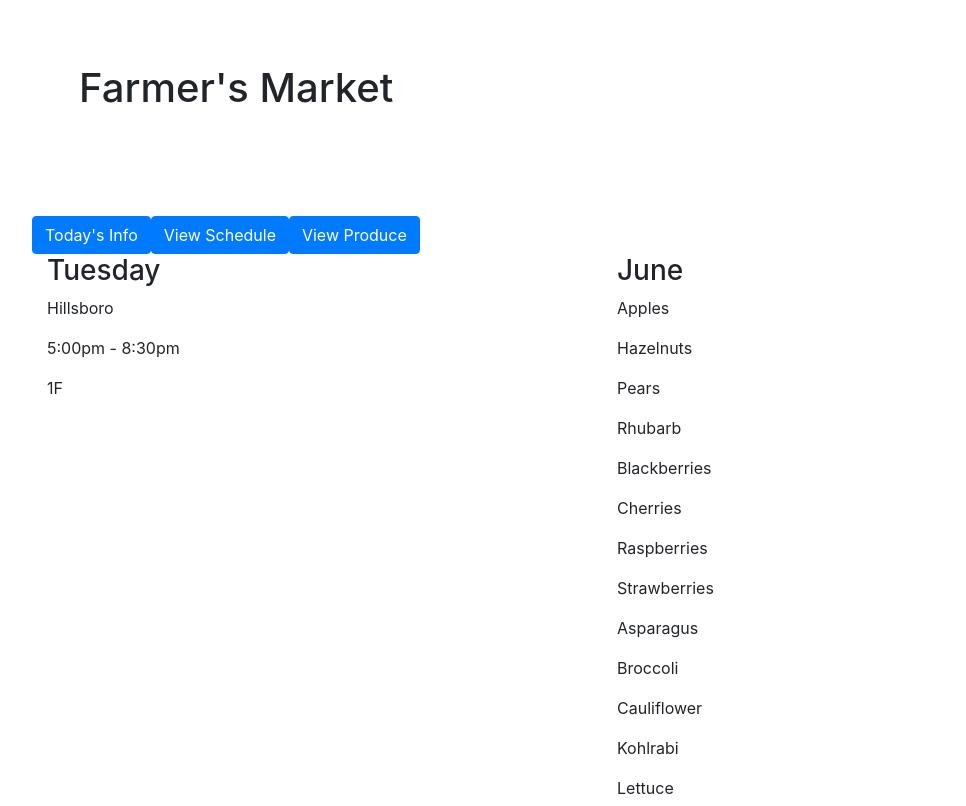
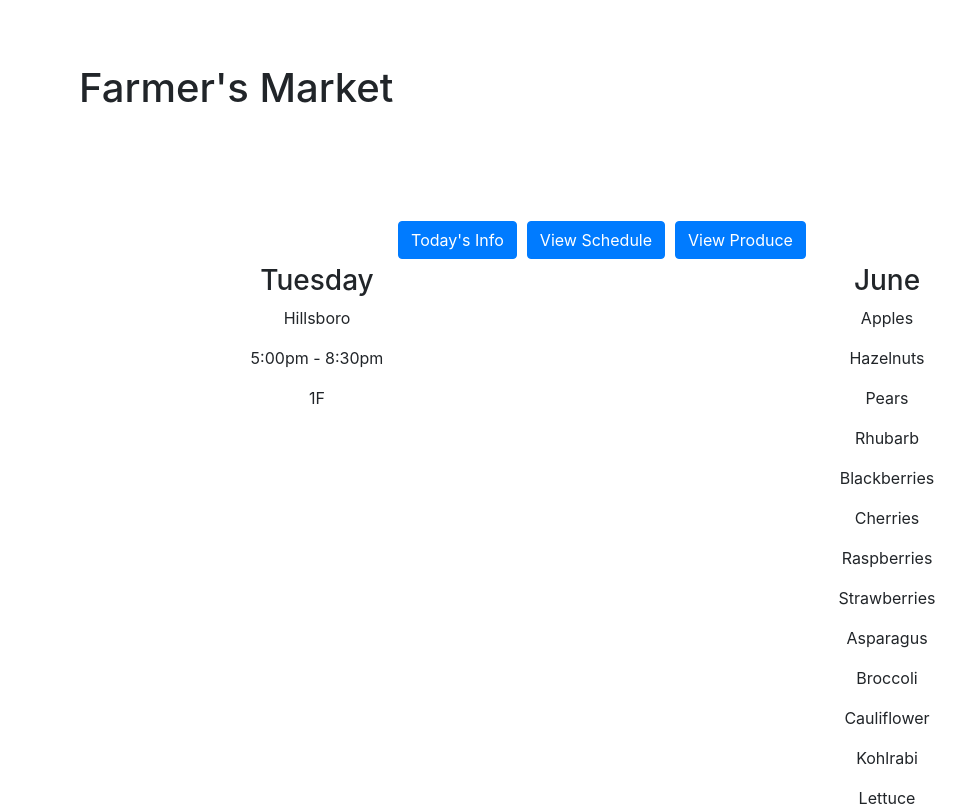
Before and after one commit to mlstroud/farmers-market, a React (Create React App) app: page / in a window 1280 px wide. Shown: the top 806 px of the page, without its empty margins (38-1004 px from the left). Built offline with nearby package versions, Linux system fonts and the light colour scheme.

Commit message:
add local state to displayy current page

```diff
--- a/src/components/PageControl.js
+++ b/src/components/PageControl.js
@@ -318,36 +318,59 @@ class PageControl extends React.Component {
     this.day = this.date.getDay();
     if (this.day === 5) { this.day = 6 }
     this.month = this.date.getMonth();
-    this.state = {};
+    this.state = {
+      currentPage: "today"
+    };
   }
 
   viewToday = () => {
-
+    this.setState(prevState => ({
+      currentPage: "today"
+    }));
   }
 
   viewSchedule = () => {
-
+    this.setState(prevState => ({
+      currentPage: "schedule"
+    }));
   }
 
   viewProduce = () => {
-
+    this.setState(prevState => ({
+      currentPage: "produce"
+    }));
   }
 
   render() {
-    return (
-      <React.Fragment>
-        <div className="row">
-          <button className="btn btn-primary" onClick={this.viewToday}>Today's Info</button>
-          <button className="btn btn-primary" onClick={this.viewSchedule}>View Schedule</button>
-          <button className="btn btn-primary" onClick={this.viewProduce}>View Produce</button>
-        </div>
-        <div className="row">
+    let currentDisplayedPage = null;
+    switch (this.state.currentPage) {
+      case "today":
+        currentDisplayedPage =
           <Today day={marketSchedule[this.day].day}
             location={marketSchedule[this.day].location}
             hours={marketSchedule[this.day].hours}
             booth={marketSchedule[this.day].booth}
             month={availableProduce[this.month].month}
             selection={availableProduce[this.month].selection} />
+        break;
+      case "schedule":
+        currentDisplayedPage = <Schedule />
+        break;
+      case "produce":
+        currentDisplayedPage = <Produce />
+        break;
+      default:
+        currentDisplayedPage = <Today />
+    }
+    return (
+      <React.Fragment>
+        <div className="row" id="button-bar">
+          <button className="btn btn-primary" onClick={this.viewToday}>Today's Info</button>
+          <button className="btn btn-primary" onClick={this.viewSchedule}>View Schedule</button>
+          <button className="btn btn-primary" onClick={this.viewProduce}>View Produce</button>
+        </div>
+        <div className="row" id="page-content">
+          {currentDisplayedPage}
         </div>
       </React.Fragment>
     );
--- a/src/index.css
+++ b/src/index.css
@@ -16,3 +16,15 @@ code {
 .jumbotron {
   background-color: white !important;
 }
+
+.btn {
+  margin: 5px !important;
+}
+
+#button-bar {
+  justify-content: center;
+}
+
+#page-content {
+  text-align: center;
+}
```
